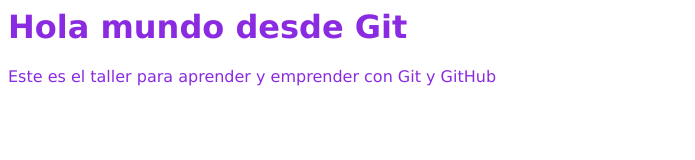
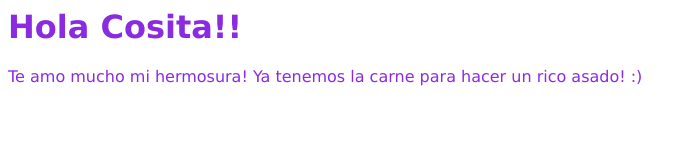
Before and after one commit to PolAlc/eant-taller-git, a plain HTML site: page public/index.html in a window 1280 px wide. Shown: the whole page, without its empty margins (0-695 px from the left). Drawn offline with Linux system fonts and the light colour scheme.

Commit message:
Cambio texto html

```diff
--- a/public/index.html
+++ b/public/index.html
@@ -4,5 +4,6 @@
         font-family: 'Lucida Sans', 'Lucida Sans Regular', 'Lucida Grande', 'Lucida Sans Unicode', Geneva, Verdana, sans-serif;
     }
 </style>
-<h1>Hola mundo desde Git</h1>
-<p>Este es el taller para aprender y emprender con Git y GitHub</p>
+<h1>Hola Cosita!!</h1>
+<p>Te amo mucho mi hermosura! Ya tenemos la carne para hacer un rico asado!
+    :)</p>
```
